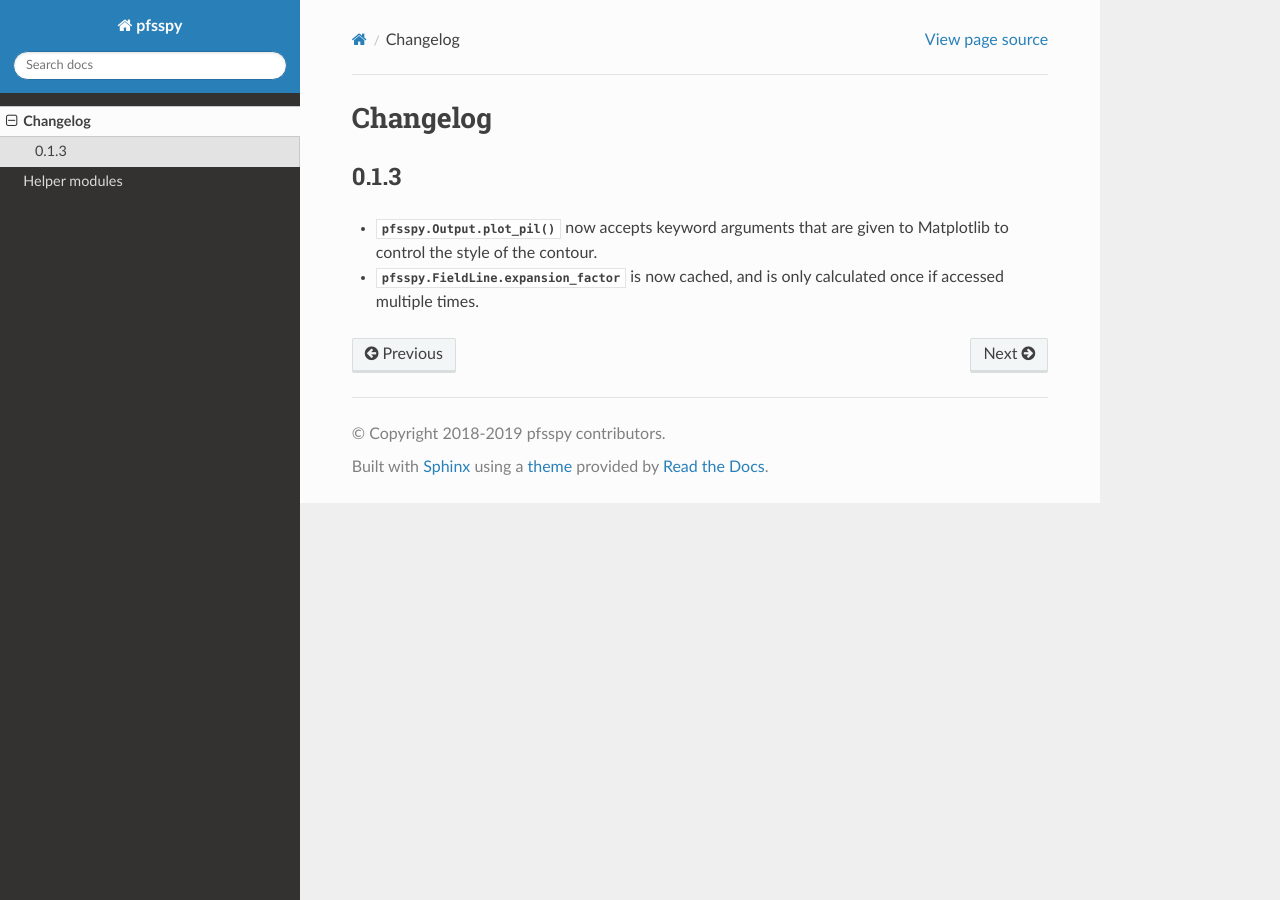
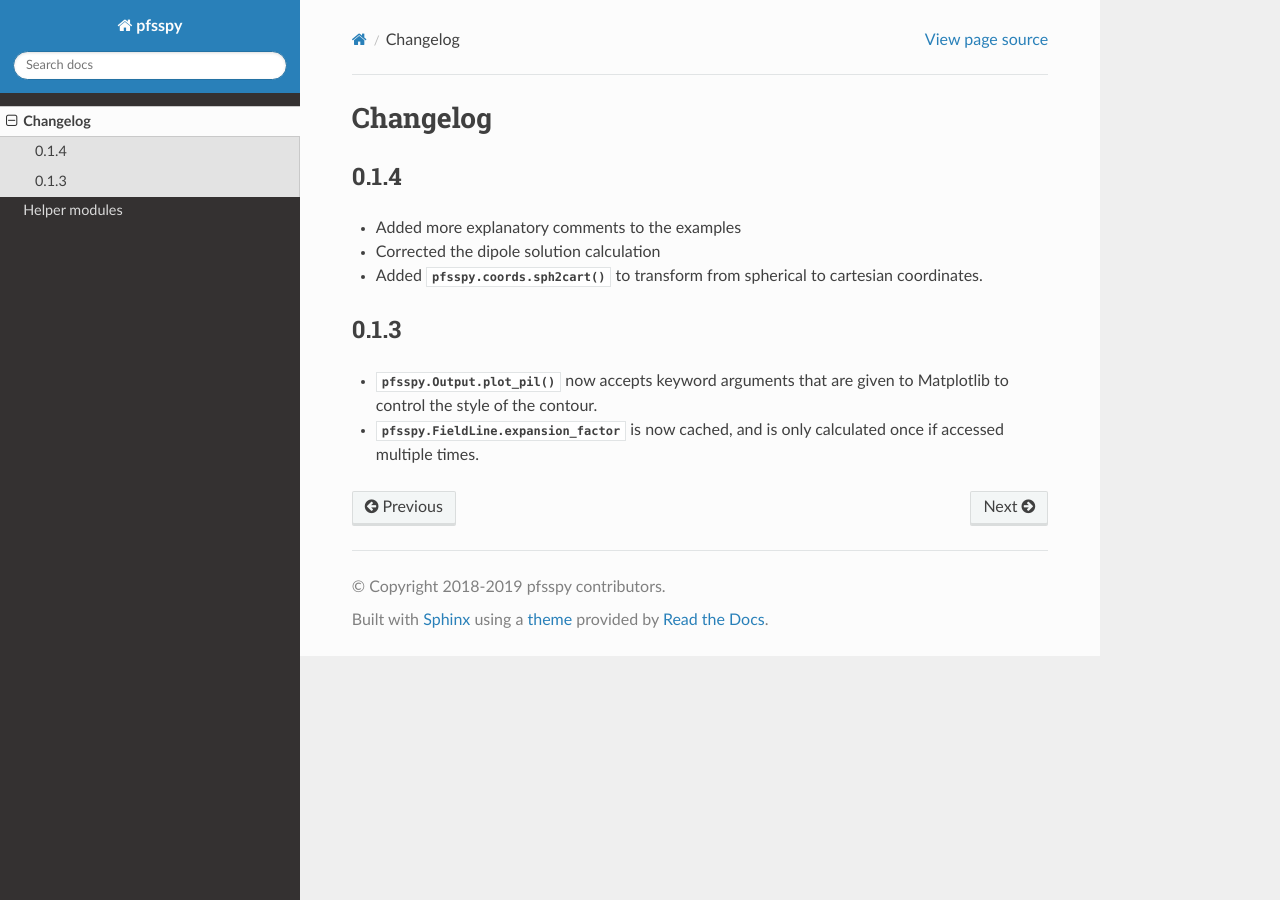
Before and after one commit to sunpy/sunkit-magex, a Sphinx documentation site: the page built from docs/changes.rst, in a window 1280 px wide. Built offline with Sphinx 7.4.7 and the Read the Docs theme 2.0.0, drawn with Linux system fonts in a browser that asks for light colours; pages that are not in the unit, such as notebooks, are missing from menus.

Commit message:
Update changelog

```diff
--- a/docs/changes.rst
+++ b/docs/changes.rst
@@ -1,5 +1,15 @@
 Changelog
 =========
+
+
+0.1.4
+-----
+
+- Added more explanatory comments to the examples
+- Corrected the dipole solution calculation
+- Added :func:`pfsspy.coords.sph2cart` to transform from spherical to cartesian
+  coordinates.
+
 
 0.1.3
 -----
```
